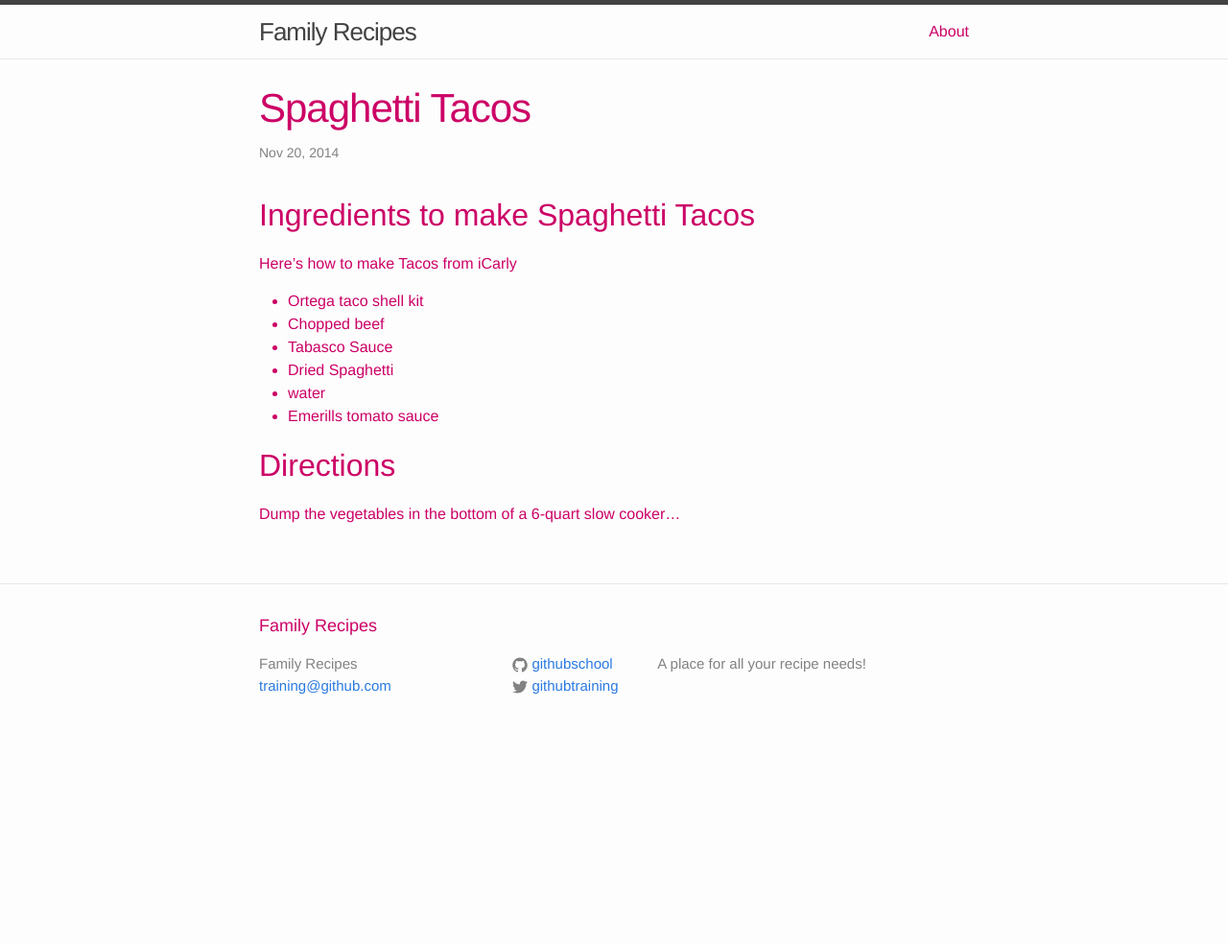
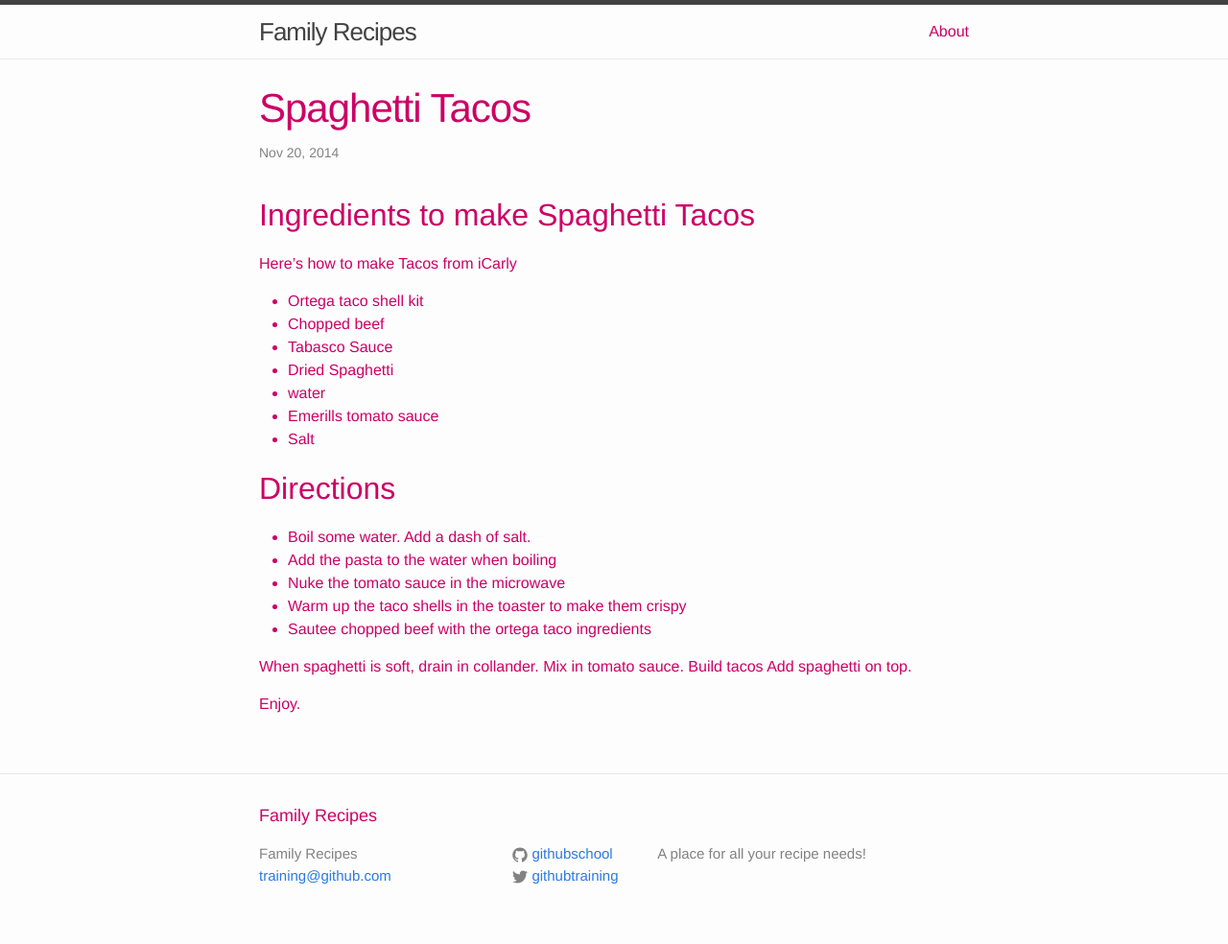
Before and after one commit to githubteacher/feb-recipes, a Jekyll site: the page built from _posts/2014-11-20-spaghetti-tacos.md, in a window 1280 px wide. Shown: the whole page at 96% size. Built offline with Jekyll 4.4.1, drawn with Linux system fonts in a browser that asks for light colours; before the commit the page ends 900 px from its top, so only the background shows below that.

Commit message:
Added steps

```diff
--- a/_posts/2014-11-20-spaghetti-tacos.md
+++ b/_posts/2014-11-20-spaghetti-tacos.md
@@ -15,7 +15,18 @@ Here’s how to make Tacos from iCarly
 - Dried Spaghetti
 - water
 - Emerills tomato sauce
+- Salt
 
 ## Directions
 
-Dump the vegetables in the bottom of a 6-quart slow cooker…
+- Boil some water. Add a dash of salt.
+- Add the pasta to the water when boiling
+- Nuke the tomato sauce in the microwave
+- Warm up the taco shells in the toaster to make them crispy
+- Sautee chopped beef with the ortega taco ingredients
+
+When spaghetti is soft, drain in collander. Mix in tomato sauce.
+Build tacos
+Add spaghetti on top.
+
+Enjoy.
```
